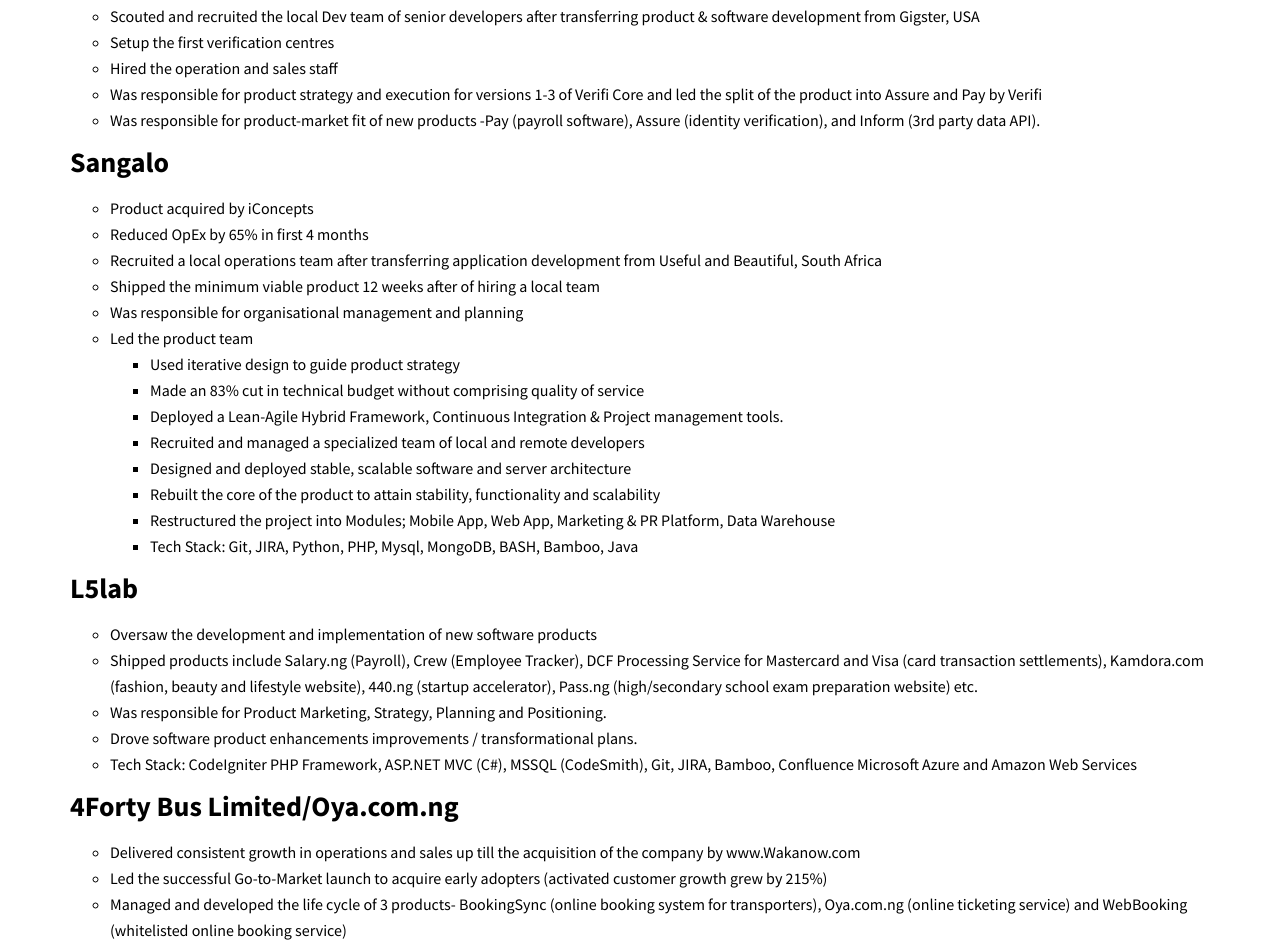
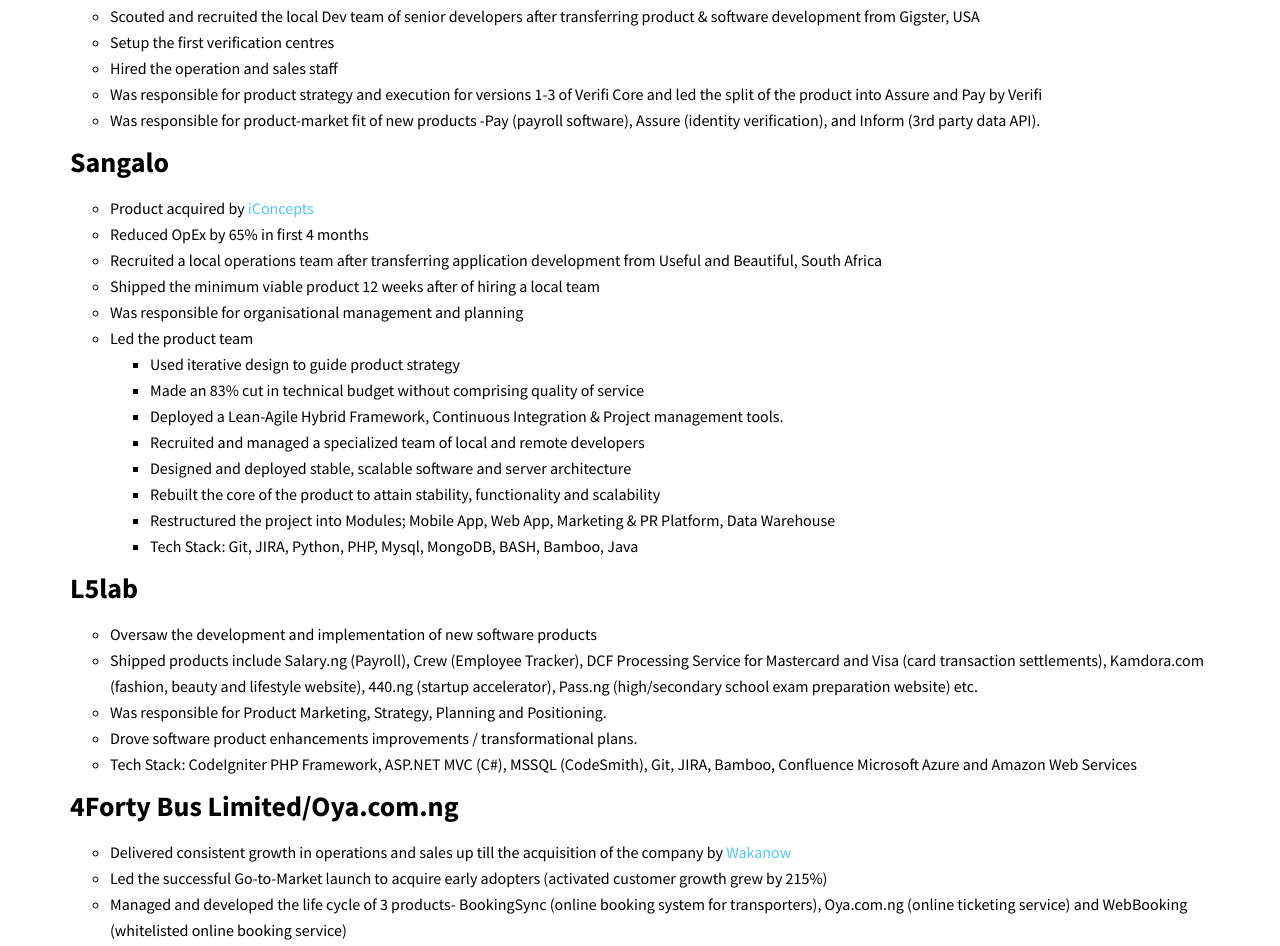
Before and after one commit to JubrilJuma/jubriljuma.github.io, a plain HTML site: page pm.html in a window 1280 px wide. Shown: the part 270-1216 px from the top of the page. Drawn offline with nearby package versions, Linux system fonts and the light colour scheme; a script that the page names is missing.

Commit message:
Link edits

```diff
--- a/pm.html
+++ b/pm.html
@@ -53,7 +53,7 @@
 
 <div class="preview-title">Sangalo</div>
 <ul style="list-style-type:circle">
-<li>Product acquired by iConcepts</li>
+<li>Product acquired by <a href="http://www.iconcepts.com.ng/">iConcepts</a></li>
 <li>Reduced OpEx by 65% in first 4 months</li>
 <li>Recruited a local operations team after transferring application development from Useful and Beautiful, South Africa</li>
 <li>Shipped the minimum viable product 12 weeks after of hiring a local team</li>
@@ -81,7 +81,7 @@
 
 <div class="preview-title">4Forty Bus Limited/Oya.com.ng</div>
 <ul style="list-style-type:circle">
-<li>Delivered consistent growth in operations and sales up till the acquisition of the company by www.Wakanow.com </li>
+<li>Delivered consistent growth in operations and sales up till the acquisition of the company by <a href="http://www.oya.com.ng/">Wakanow</a> </li>
 <li>Led the successful Go-to-Market launch to acquire early adopters (activated customer growth grew by 215%)</li>
 <li>Managed and developed the life cycle of 3 products- BookingSync (online booking system for transporters), Oya.com.ng (online ticketing service) and WebBooking (whitelisted online booking service)</li>
 </ul>
```
